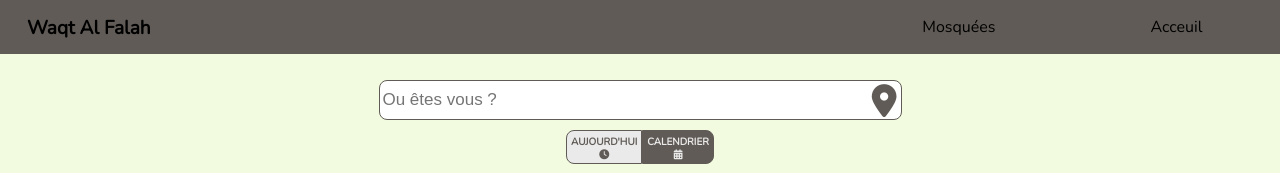
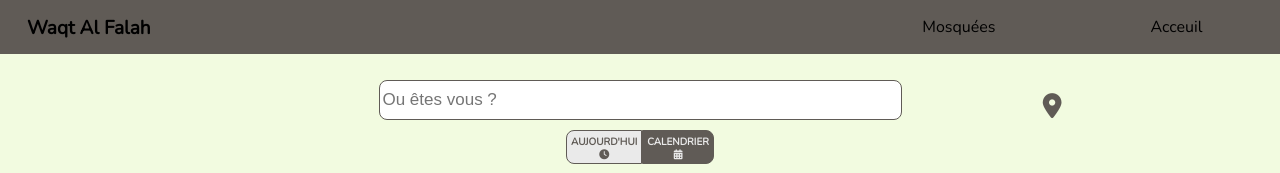
Before and after one commit to Lhourquin/Repo-Developpement-React-Prayer-Times, a React (Create React App) app: page / in a window 1280 px wide. Shown: the top 173 px of the page. Built offline with nearby package versions, Linux system fonts and the light colour scheme.

Commit message:
stryling select and search button location

```diff
--- a/src/components/Homepage-components/today-components/pannel-time-today/Pannel.css
+++ b/src/components/Homepage-components/today-components/pannel-time-today/Pannel.css
@@ -14,25 +14,24 @@
   font-size: 14px;
 }
 
-.Pannel__div--container-times-today .Pannel__div--container-times-today__div--title-container-angle-select .Pannel__div--container-times-today__div__div--container-angle-select {
-  margin-top: 10%;
-  margin-bottom: -3%;
-}
-
-.Pannel__div--container-times-today .Pannel__div--container-times-today__div--title-container-angle-select .Pannel__div--container-times-today__div__div--container-angle-select .Pannel__div--container-times-today__div__div--container-angle-select__div--span-select {
-  position: relative;
-  margin-top: -13%;
-  margin-left: 75%;
+.Pannel__div--container-times-today .Pannel__div--container-times-today__div--title-container-angle-select .Pannel__div--container-times-today__div__div--container-angle-select__div--span-select {
   display: -webkit-box;
   display: -ms-flexbox;
   display: flex;
-  margin-bottom: 2%;
+  -webkit-box-orient: horizontal;
+  -webkit-box-direction: normal;
+      -ms-flex-direction: row;
+          flex-direction: row;
+  -webkit-box-pack: end;
+      -ms-flex-pack: end;
+          justify-content: end;
+  margin-top: -6%;
+  margin-right: 2%;
 }
 
-.Pannel__div--container-times-today .Pannel__div--container-times-today__div--title-container-angle-select .Pannel__div--container-times-today__div__div--container-angle-select .Pannel__div--container-times-today__div__div--container-angle-select__div--span-select .select-degree {
-  width: 12px;
-  margin-bottom: 0;
-  height: 12px;
+.Pannel__div--container-times-today .Pannel__div--container-times-today__div--title-container-angle-select .Pannel__div--container-times-today__div__div--container-angle-select__div--span-select .select-degree {
+  width: 20px;
+  height: 20px;
 }
 
 .Pannel__div--container-times-today .Pannel__ul--hour-date-countdown {
--- a/src/components/Homepage-components/today-components/pannel-time-today/Pannel.js
+++ b/src/components/Homepage-components/today-components/pannel-time-today/Pannel.js
@@ -18,25 +18,20 @@ export const Pannel = ({
               {searchField.charAt(0).toUpperCase() +
                 searchField.slice(1).toLowerCase()}
             </h2>
-            <div className="Pannel__div--container-times-today__div__div--container-angle-select">
             <div className="Pannel__div--container-times-today__div__div--container-angle-select__div--span-select">
-                <span style={{ fontSize: "10px" }}>
+              <span style={{ fontSize: "10px", padding: "1%" }}>
                 Angle :{" "}
                 {selectedMethodStringValue === ""
                   ? "Amérique du Nord (15°)"
                   : selectedMethodStringValue}
               </span>
-                <select
-                  onChange={getAngleOptionValue}
-                  className="select-degree"
-                >
+              <select onChange={getAngleOptionValue} className="select-degree">
                 {method.map((obj, index) => (
                   <option key={index} value={obj.value}>
                     {obj.stringValue}
                   </option>
                 ))}
               </select>
-              </div>
             </div>
           </div>
           <ul className="Pannel__ul--hour-date-countdown">
--- a/src/components/search-bar/SearchBar.js
+++ b/src/components/search-bar/SearchBar.js
@@ -7,7 +7,7 @@ export const SearchBar = ({
   handleSubmitValue,
   getPosition,
   inputCity,
-  inputCountry
+  inputCountry,
 }) => {
   const [toggleInput, setToggleInput] = useState(true);
 
@@ -20,6 +20,14 @@ export const SearchBar = ({
   };
 
   return (
+    <>
+      <button
+        className="button-location"
+        style={toggleInput ? {} : { display: "none" }}
+        onClick={getPosition}
+      >
+        <i className="fas fa-map-marker-alt localisation-marker"></i>
+      </button>
       <form className="SearchBar__form" onSubmit={handleSubmitValue}>
         <div className="SearchBar__form__div--find-city-container">
           <input
@@ -31,13 +39,6 @@ export const SearchBar = ({
             onChange={handleChangeInputCityValue}
             value={inputCity}
           />
-        <button
-          className="SearchBar__form__div--container__button"
-          style={toggleInput ? {} : { display: "none" }}
-          onClick={getPosition}
-        >
-          <i className="fas fa-map-marker-alt localisation-marker"></i>
-        </button>
         </div>
 
         <div
@@ -71,5 +72,6 @@ export const SearchBar = ({
           </button>
         </div>
       </form>
+    </>
   );
 };
--- a/src/components/search-bar/searchbar.css
+++ b/src/components/search-bar/searchbar.css
@@ -1,4 +1,19 @@
 @media (max-width: 470px) {
+  .button-location {
+    background: none;
+    color: inherit;
+    border: none;
+    font: inherit;
+    cursor: pointer;
+    outline: inherit;
+    margin-top: 1%;
+    margin-left: 81%;
+    position: absolute;
+  }
+  .button-location .localisation-marker {
+    color: #605b56;
+    font-size: 25px;
+  }
   .SearchBar__form {
     display: -webkit-box;
     display: -ms-flexbox;
@@ -28,21 +43,6 @@
     color: #605b56;
     height: 30px;
     font-size: 16px;
-  }
-  .SearchBar__form .SearchBar__form__div--find-city-container .SearchBar__form__div--container__button {
-    background: none;
-    color: inherit;
-    border: none;
-    font: inherit;
-    cursor: pointer;
-    outline: inherit;
-    margin-top: 3px;
-    margin-left: 1%;
-    position: absolute;
-  }
-  .SearchBar__form .SearchBar__form__div--find-city-container .SearchBar__form__div--container__button .localisation-marker {
-    color: #605b56;
-    font-size: 25px;
   }
   .SearchBar__form .SearchBar__form__div--find-country-container .SearchBar__form__div--find-country-container__input-country,
   .SearchBar__form .SearchBar__form__div--find-country-container .SearchBar__form__div--find-country-container__submit {
@@ -80,6 +80,21 @@
 }
 
 @media (min-width: 471px) {
+  .button-location {
+    background: none;
+    color: inherit;
+    border: none;
+    font: inherit;
+    cursor: pointer;
+    outline: inherit;
+    margin-top: 1%;
+    margin-left: 81%;
+    position: absolute;
+  }
+  .button-location .localisation-marker {
+    color: #605b56;
+    font-size: 25px;
+  }
   .SearchBar__form {
     display: -webkit-box;
     display: -ms-flexbox;
@@ -109,21 +124,6 @@
     height: 36px;
     color: #605b56;
     font-size: 17px;
-  }
-  .SearchBar__form .SearchBar__form__div--find-city-container .SearchBar__form__div--container__button {
-    background: none;
-    color: inherit;
-    border: none;
-    font: inherit;
-    cursor: pointer;
-    outline: inherit;
-    position: absolute;
-    margin-left: 1%;
-    margin-top: 3px;
-  }
-  .SearchBar__form .SearchBar__form__div--find-city-container .SearchBar__form__div--container__button .localisation-marker {
-    color: #605b56;
-    font-size: 33px;
   }
   .SearchBar__form .SearchBar__form__div--find-country-container .SearchBar__form__div--find-country-container__input-country {
     border-radius: 8px;
@@ -169,6 +169,21 @@
 }
 
 @media (min-width: 830px) {
+  .button-location {
+    background: none;
+    color: inherit;
+    border: none;
+    font: inherit;
+    cursor: pointer;
+    outline: inherit;
+    margin-top: 1%;
+    margin-left: 81%;
+    position: absolute;
+  }
+  .button-location .localisation-marker {
+    color: #605b56;
+    font-size: 25px;
+  }
   .SearchBar__form {
     display: -webkit-box;
     display: -ms-flexbox;
@@ -197,18 +212,6 @@
     height: 36px;
     color: #605b56;
     font-size: 17px;
-  }
-  .SearchBar__form .SearchBar__form__div--find-city-container .SearchBar__form__div--container__button {
-    background: none;
-    color: inherit;
-    border: none;
-    font: inherit;
-    cursor: pointer;
-    outline: inherit;
-  }
-  .SearchBar__form .SearchBar__form__div--find-city-container .SearchBar__form__div--container__button .localisation-marker {
-    color: #605b56;
-    font-size: 33px;
   }
   .SearchBar__form .SearchBar__form__div--find-country-container .SearchBar__form__div--find-country-container__input-country {
     border-radius: 8px;
--- a/src/components/search-bar/searchbar.scss
+++ b/src/components/search-bar/searchbar.scss
@@ -1,4 +1,20 @@
 @media (max-width: 470px) {
+  .button-location {
+    background: none;
+    color: inherit;
+    border: none;
+    font: inherit;
+    cursor: pointer;
+    outline: inherit;
+    margin-top: 1%;
+    margin-left: 81%;
+    position: absolute;
+
+    .localisation-marker {
+      color: #605b56;
+      font-size: 25px;
+    }
+  }
   .SearchBar__form {
     display: flex;
     flex-direction: column;
@@ -17,23 +33,6 @@
         color: #605b56;
         height: 30px;
         font-size: 16px;
-      }
-
-      .SearchBar__form__div--container__button {
-        background: none;
-        color: inherit;
-        border: none;
-        font: inherit;
-        cursor: pointer;
-        outline: inherit;
-        margin-top: 3px;
-        margin-left: 1%;
-        position: absolute;
-
-        .localisation-marker {
-          color: #605b56;
-          font-size: 25px;
-        }
       }
     }
 
@@ -71,6 +70,22 @@
 
 // tablet :/
 @media (min-width: 471px) {
+  .button-location {
+    background: none;
+    color: inherit;
+    border: none;
+    font: inherit;
+    cursor: pointer;
+    outline: inherit;
+    margin-top: 1%;
+    margin-left: 81%;
+    position: absolute;
+
+    .localisation-marker {
+      color: #605b56;
+      font-size: 25px;
+    }
+  }
   .SearchBar__form {
     display: flex;
     flex-direction: column;
@@ -89,23 +104,6 @@
         height: 36px;
         color: #605b56;
         font-size: 17px;
-      }
-
-      .SearchBar__form__div--container__button {
-        background: none;
-        color: inherit;
-        border: none;
-        font: inherit;
-        cursor: pointer;
-        outline: inherit;
-        position: absolute;
-        margin-left: 1%;
-        margin-top: 3px;
-
-        .localisation-marker {
-          color: #605b56;
-          font-size: 33px;
-        }
       }
     }
 
@@ -151,6 +149,22 @@
 
 //pc//
 @media (min-width: 830px) {
+  .button-location {
+    background: none;
+    color: inherit;
+    border: none;
+    font: inherit;
+    cursor: pointer;
+    outline: inherit;
+    margin-top: 1%;
+    margin-left: 81%;
+    position: absolute;
+
+    .localisation-marker {
+      color: #605b56;
+      font-size: 25px;
+    }
+  }
   .SearchBar__form {
     display: flex;
     flex-direction: column;
@@ -168,20 +182,6 @@
         height: 36px;
         color: #605b56;
         font-size: 17px;
-      }
-
-      .SearchBar__form__div--container__button {
-        background: none;
-        color: inherit;
-        border: none;
-        font: inherit;
-        cursor: pointer;
-        outline: inherit;
-
-        .localisation-marker {
-          color: #605b56;
-          font-size: 33px;
-        }
       }
     }
 
```
Also changed, not shown: src/components/Homepage-components/today-components/pannel-time-today/Pannel.scss (+9 -15 lines), 2 other files (tests, documents, lock files or other folders). Lines whose indentation alone changed are shown as unchanged.
